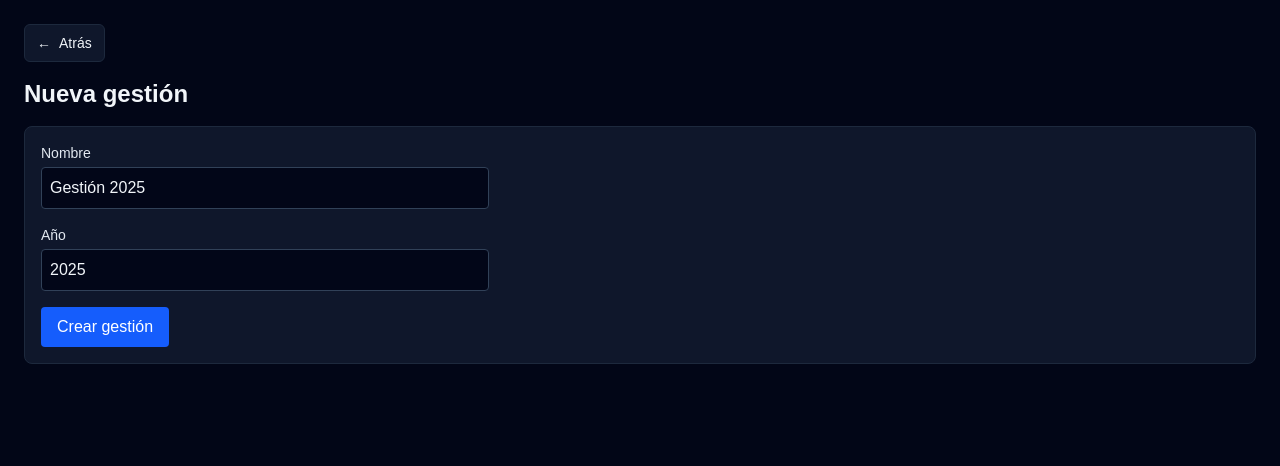
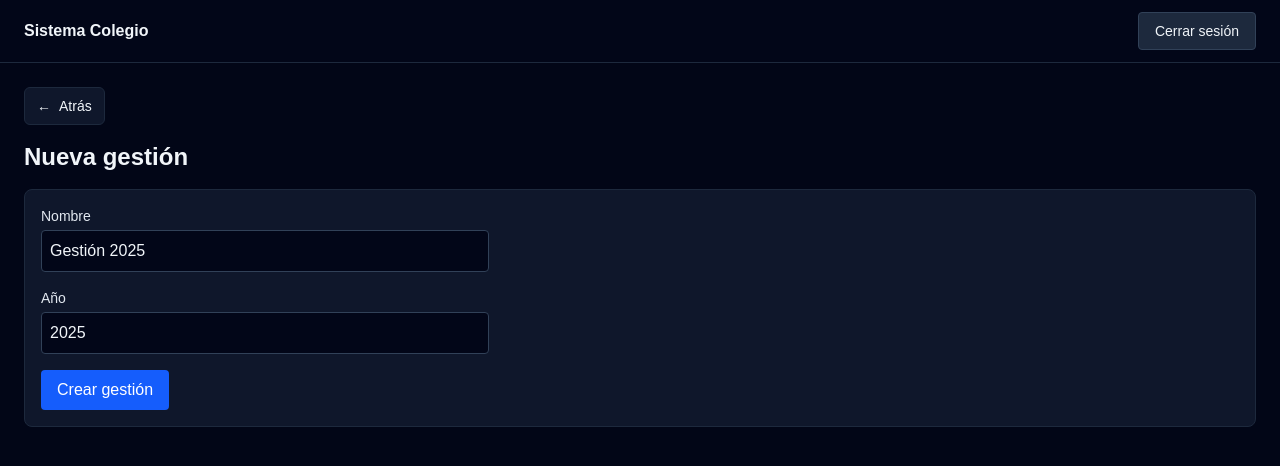
Before and after one commit to lPatrickll/sistema-colegio, a Next.js app: page /admin/gestion/nuevo in a window 1280 px wide. Shown: the top 466 px of the page. Built offline with nearby package versions, Linux system fonts and the light colour scheme; no server answers.

Commit message:
Se agrego logout para el admin

```diff
--- a/src/app/admin/layout.tsx
+++ b/src/app/admin/layout.tsx
@@ -1,6 +1,10 @@
 // src/app/admin/gestion/layout.tsx
+import AdminTopbar from "@/components/layout/AdminTopbar";
 import { ReactNode } from "react";
 
 export default function GestionLayout({ children }: { children: ReactNode }) {
-  return <>{children}</>;
+  return <>
+    <AdminTopbar />
+    {children}
+  </>;
 }
--- a/src/components/Auth/AuthContext.tsx
+++ b/src/components/Auth/AuthContext.tsx
@@ -71,6 +71,7 @@ export function AuthProvider({ children }: { children: ReactNode }) {
 
   const logout = async () => {
     try {
+      await fetch("/api/auth/session", { method: "DELETE" });
       await signOut(auth);
       setUser(null);
     } catch (err) {
--- /dev/null
+++ b/src/components/layout/AdminTopbar.tsx
@@ -0,0 +1,29 @@
+"use client";
+
+import Link from "next/link";
+import { useAuth } from "@/components/Auth/AuthContext";
+import LogoutButton from "@/components/ui/LogoutButton";
+
+export default function AdminTopbar() {
+  const { user, loading } = useAuth();
+
+  return (
+    <header className="border-b border-slate-800 bg-slate-950">
+      <div className="px-6 py-3 flex items-center justify-between gap-3">
+        <Link href="/admin/gestion" className="font-semibold text-slate-100">
+          Sistema Colegio
+        </Link>
+
+        <div className="flex items-center gap-3">
+          {!loading && user?.email ? (
+            <span className="text-sm text-slate-400 hidden sm:inline">
+              {user.email}
+            </span>
+          ) : null}
+
+          <LogoutButton />
+        </div>
+      </div>
+    </header>
+  );
+}
--- /dev/null
+++ b/src/components/ui/LogoutButton.tsx
@@ -0,0 +1,33 @@
+"use client";
+
+import { useState } from "react";
+import { useRouter } from "next/navigation";
+import { useAuth } from "@/components/Auth/AuthContext";
+
+export default function LogoutButton() {
+  const { logout, loading } = useAuth();
+  const router = useRouter();
+  const [busy, setBusy] = useState(false);
+
+  const onLogout = async () => {
+    try {
+      setBusy(true);
+      await logout();
+      router.push("/login");
+      router.refresh();
+    } finally {
+      setBusy(false);
+    }
+  };
+
+  return (
+    <button
+      type="button"
+      onClick={onLogout}
+      disabled={loading || busy}
+      className="bg-slate-800 hover:bg-slate-700 disabled:opacity-60 text-slate-100 px-4 py-2 rounded border border-slate-700 text-sm"
+    >
+      {busy ? "Cerrando..." : "Cerrar sesión"}
+    </button>
+  );
+}
```
